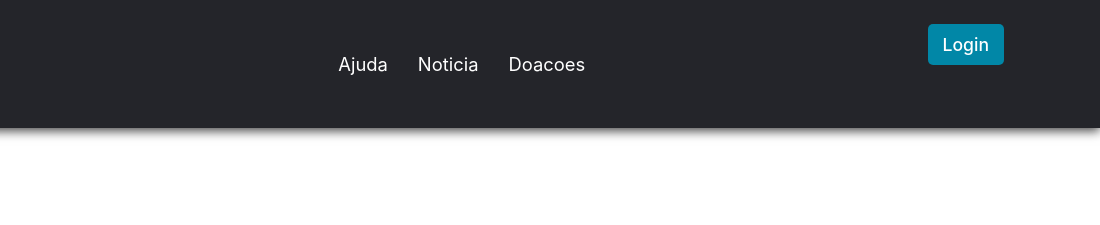
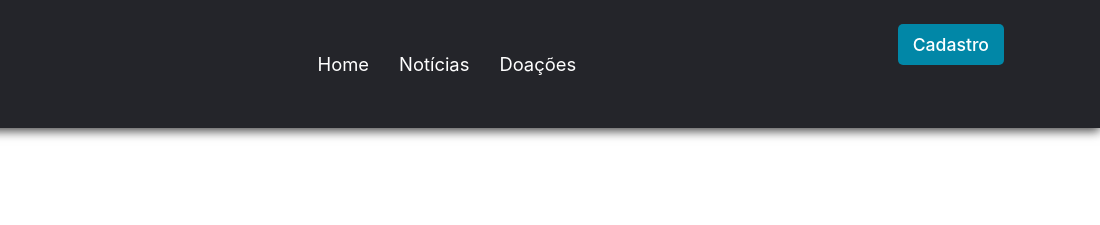
Before and after one commit to Felipe77x/futuro-verde, a plain HTML site: page html/index.html in a window 1280 px wide. Shown: the top 225 px of the page, 180-1280 px from the left. Drawn offline with nearby package versions, Linux system fonts and the light colour scheme; files whose address does not match are found by name.

Commit message:
Corrigindo alguns erros de ortografia

```diff
--- a/html/index.html
+++ b/html/index.html
@@ -17,14 +17,14 @@
             </div>
             <div class="nav-list">
                 <ul>
-                    <li class="nav-item"><a href="index.html" class="nav-link">Ajuda</a></li>
-                    <li class="nav-item"><a href="noticias.html" class="nav-link">Noticia</a></li>
-                    <li class="nav-item"><a href="doacoes.html" class="nav-link"> Doacoes</a></li>
+                    <li class="nav-item"><a href="index.html" class="nav-link">Home</a></li>
+                    <li class="nav-item"><a href="noticias.html" class="nav-link">Notícias</a></li>
+                    <li class="nav-item"><a href="doacoes.html" class="nav-link"> Doações</a></li>
 
                 </ul>
             </div>
             <div class="login-button">
-                <button><a href="login.html">Login</a></button>
+                <button><a href="login.html">Cadastro</a></button>
             </div>
             <div class="mobile-menu-icon">
                 <button onclick="menuShow()"><img class="icon" src="assets/img/menu_white_36dp.svg" alt=""></button>
@@ -81,7 +81,7 @@
     <footer>
         <ul class="footer-menu">
             <li class="footer-item"><a href="index.html">Home</a></li>
-            <li class="footer-item"><a href="noticias.html">Noticias</a></li>
+            <li class="footer-item"><a href="noticias.html">Notícias</a></li>
             <li class="footer-item"><a href="doacoes.html">Doações</a></li>
             <li class="footer-item"><a href="login.html">Cadastro</a></li>
         </ul>
```
Also changed, not shown: html/doacoes.html (+1 -1 lines), html/login.html (+1 -14 lines), html/noticias.html (+2 -2 lines).
